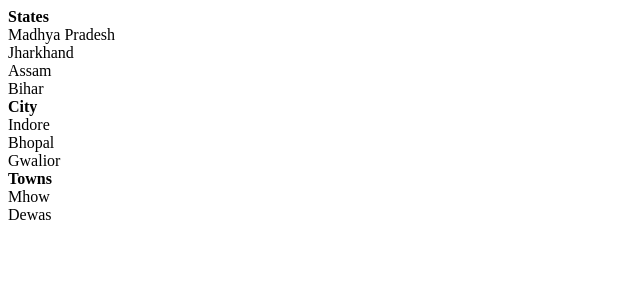
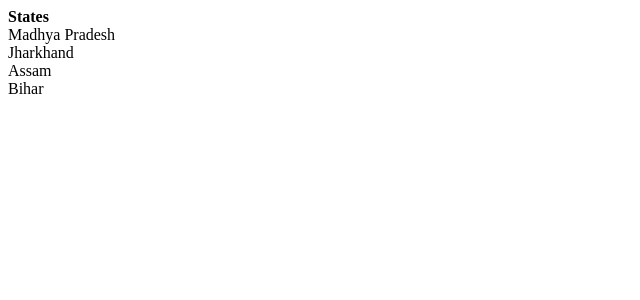
Before and after one commit to AnkurJDas171/React-Assignments-Set-2---Nested-List, a React app: page / in a window 1280 px wide. Shown: the top 300 px of the page, without its empty margins (0-640 px from the left). Built offline with nearby package versions, Linux system fonts and the light colour scheme.

Commit message:
toggeling added

```diff
--- a/src/components/App.js
+++ b/src/components/App.js
@@ -157,12 +157,23 @@ const states = [
 
 function App() {
   let setCity = null;
-  const updateIndexOfCity = (setIndexOfCity) => {
-    setCity = setIndexOfCity;
+  const updateIndexOfCity = (setCityStste,cityStste) => {
+    setCity = [setCityStste,cityStste];
   };
 
   const handelClick = (index) => {
-    setCity(index);
+    let cityStsteCopy = {...setCity[1]};
+    if(index !== cityStsteCopy.indexOfCity){
+
+      cityStsteCopy.isClicked = true;
+      cityStsteCopy.indexOfCity = index;
+
+    }else if(index === cityStsteCopy.indexOfCity){
+      cityStsteCopy.isClicked = !cityStsteCopy.isClicked;
+    }
+
+    setCity[0](cityStsteCopy);
+
   };
 
   return (
--- a/src/components/cityComponent.js
+++ b/src/components/cityComponent.js
@@ -2,29 +2,41 @@ import React from "react";
 import Towns from "./townComponent";
 
 export default function Cities({ states, updateIndexOfCity }) {
-  const [indexOfCity, setIndexOfCity] = React.useState(0);
+  const [cityStste, setCityStste] = React.useState({
+    indexOfCity: 0,
+    isClicked: false
+  });
 
-  updateIndexOfCity(setIndexOfCity);
+  updateIndexOfCity(setCityStste, cityStste);
   let setTown = null;
 
-  const updateTownIndex=(setIndexOfTown) => {
-    setTown = setIndexOfTown;
+  const updateTownIndex = (setTownState,townState) => {
+    setTown = [setTownState,townState];
   };
 
+  const handelClick = (index) => {
+    let townStsteCopy = {...setTown[1]};
+    if(index !== townStsteCopy.indexOfTown){
 
-  const handelClick = (index) => {
-    setTown(index);
+      townStsteCopy.isClicked = true;
+      townStsteCopy.indexOfTown = index;
+
+    }else if(index === townStsteCopy.indexOfTown){
+      townStsteCopy.isClicked = !townStsteCopy.isClicked;
+    }
+
+    setTown[0](townStsteCopy);
   };
 
-
-
   return (
+    <>
+      {cityStste.isClicked && (
         <>
           <label for="city">
             <b>City</b>
           </label>
           <div>
-        {states[indexOfCity].cities.map((city, index) => (
+            {states[cityStste.indexOfCity].cities.map((city, index) => (
               <div
                 id={`city${index + 1}`}
                 key={city.name}
@@ -35,9 +47,11 @@ export default function Cities({ states, updateIndexOfCity }) {
             ))}
           </div>
           <Towns
-        cities={states[indexOfCity].cities}
+            cities={states[cityStste.indexOfCity].cities}
             updateTownIndex={updateTownIndex}
           />
         </>
+      )}
+    </>
   );
 }
--- a/src/components/townComponent.js
+++ b/src/components/townComponent.js
@@ -1,22 +1,29 @@
 import React from "react";
 
 export default function Towns({ cities, updateTownIndex }) {
-  const [indexOfTown, setIndexOfTown] = React.useState(0);
+  const [townState, setTownState] = React.useState({
+    indexOfTown: 0,
+    isClicked: false
+  });
 
-  updateTownIndex(setIndexOfTown);
+  updateTownIndex(setTownState, townState);
 
   return (
+    <>
+      {townState.isClicked && (
         <>
           <label for="towns">
             <b>Towns</b>
           </label>
           <div>
-        {cities[indexOfTown].towns.map((town, index) => (
+            {cities[townState.indexOfTown].towns.map((town, index) => (
               <div id={`town${index + 1}`} key={town.name}>
                 {town.name}
               </div>
             ))}
           </div>
         </>
+      )}
+    </>
   );
 }
```
Lines whose indentation alone changed are shown as unchanged.
